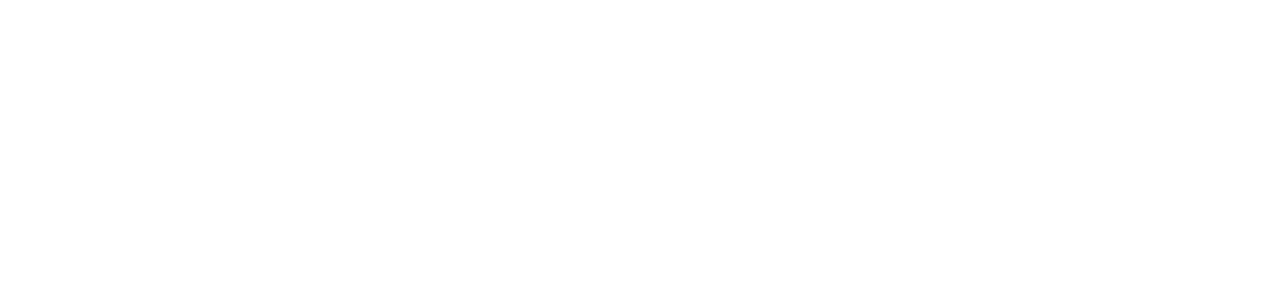
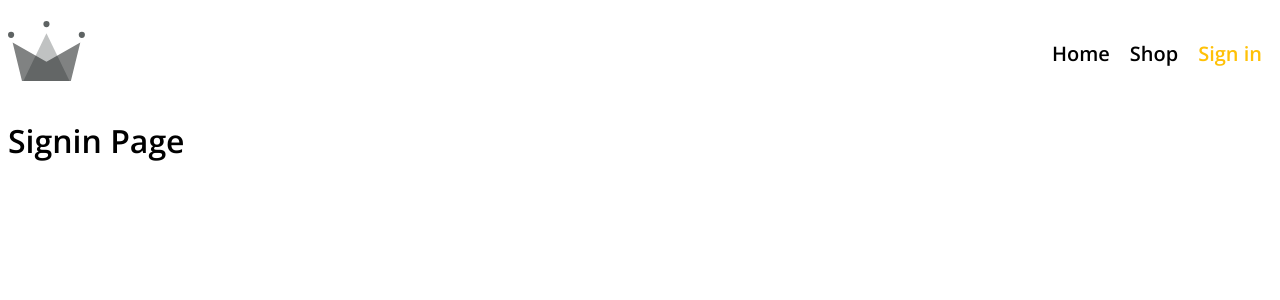
Before and after one commit to armmanvardanyan/store, a React (Create React App) app: page /signIn in a window 1280 px wide. Before the commit this address had no page. Shown: the top 300 px of the page. Built offline with nearby package versions, Linux system fonts and the light colour scheme.

Commit message:
installing firebase for authentication

```diff
--- a/package.json
+++ b/package.json
@@ -6,6 +6,7 @@
     "@testing-library/jest-dom": "^5.16.4",
     "@testing-library/react": "^13.3.0",
     "@testing-library/user-event": "^13.5.0",
+    "firebase": "^9.8.2",
     "react": "^18.1.0",
     "react-dom": "^18.1.0",
     "react-router-dom": "^6.3.0",
--- a/src/App.js
+++ b/src/App.js
@@ -1,7 +1,7 @@
 import { Route, Routes } from "react-router-dom";
 import Home from "./routes/home/home.component";
 import Navigation from "./routes/naviagation/navigation.component";
-
+import SignIn from "./routes/sign-in/signin.component";
 
 const Shop = () => {
     return <div>
@@ -16,6 +16,7 @@
       <Route  path="/" element = {<Navigation/>} >
         <Route index  element = {<Home/>} /> {/** index means that Home component will match also for parent / path inside Navigation parent  */}
         <Route  path="shop" element = {<Shop/>} />
+        <Route  path="signIn" element = {<SignIn/>} />
       </Route>
     </Routes>
     </>
--- a/src/routes/naviagation/navigation.component.jsx
+++ b/src/routes/naviagation/navigation.component.jsx
@@ -13,6 +13,7 @@
                <div className="nav-links_container">
                     <NavLink to={'/'} className = "nav-link">Home</NavLink>
                     <NavLink to={'/shop'} className = "nav-link">Shop</NavLink>
+                    <NavLink to={'/signIn'} className = "nav-link">Sign in</NavLink>
                </div>
           </div>
            <Outlet/>
--- /dev/null
+++ b/src/routes/sign-in/signin.component.jsx
@@ -0,0 +1,12 @@
+
+const SignIn = () => {
+    return (
+        <div>
+            <h1>Signin Page</h1>
+        </div>
+    )
+
+}
+
+
+export default SignIn;
```
Also changed, not shown: src/routes/sign-in/signin.style.scss (added), 1 other file (tests, documents, lock files or other folders).
